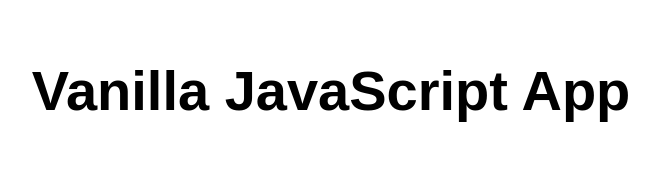
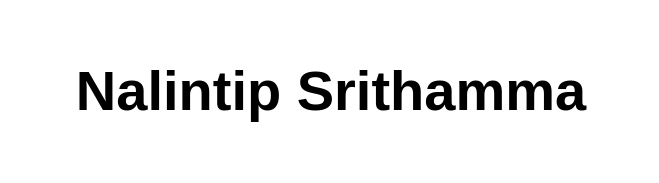
Before and after one commit to nalintip2002/sunflower02, a website: page src/index.html in a window 1280 px wide. Shown: the whole page, without its empty margins (309-968 px from the left). Drawn offline with Linux system fonts and the light colour scheme.

Commit message:
Update index.html

```diff
--- a/src/index.html
+++ b/src/index.html
@@ -10,7 +10,7 @@
 
 <body>
   <main>
-    <h1>Vanilla JavaScript App</h1>
+    <h1>Nalintip Srithamma</h1>
   </main>
 </body>
 
```
